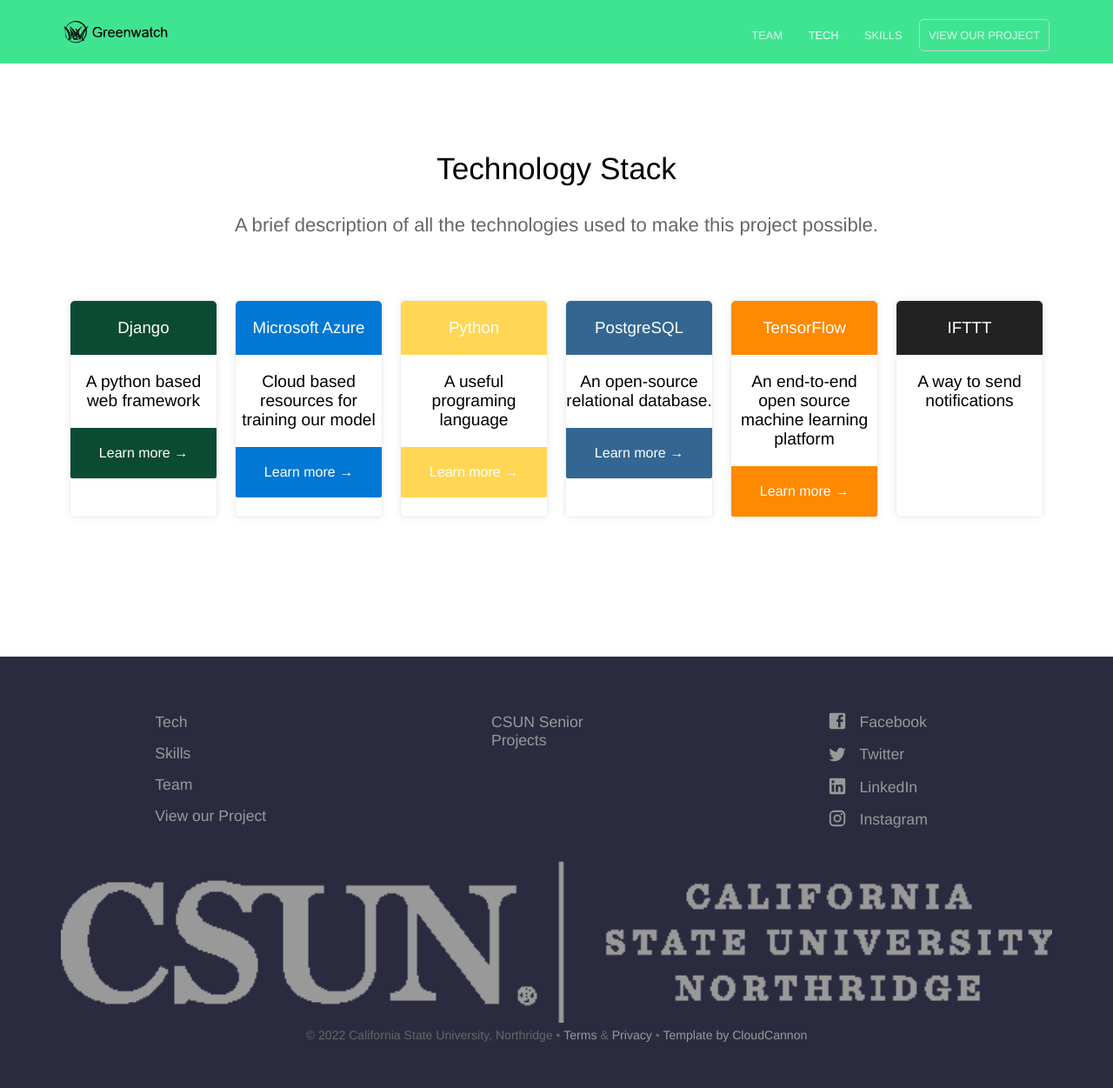
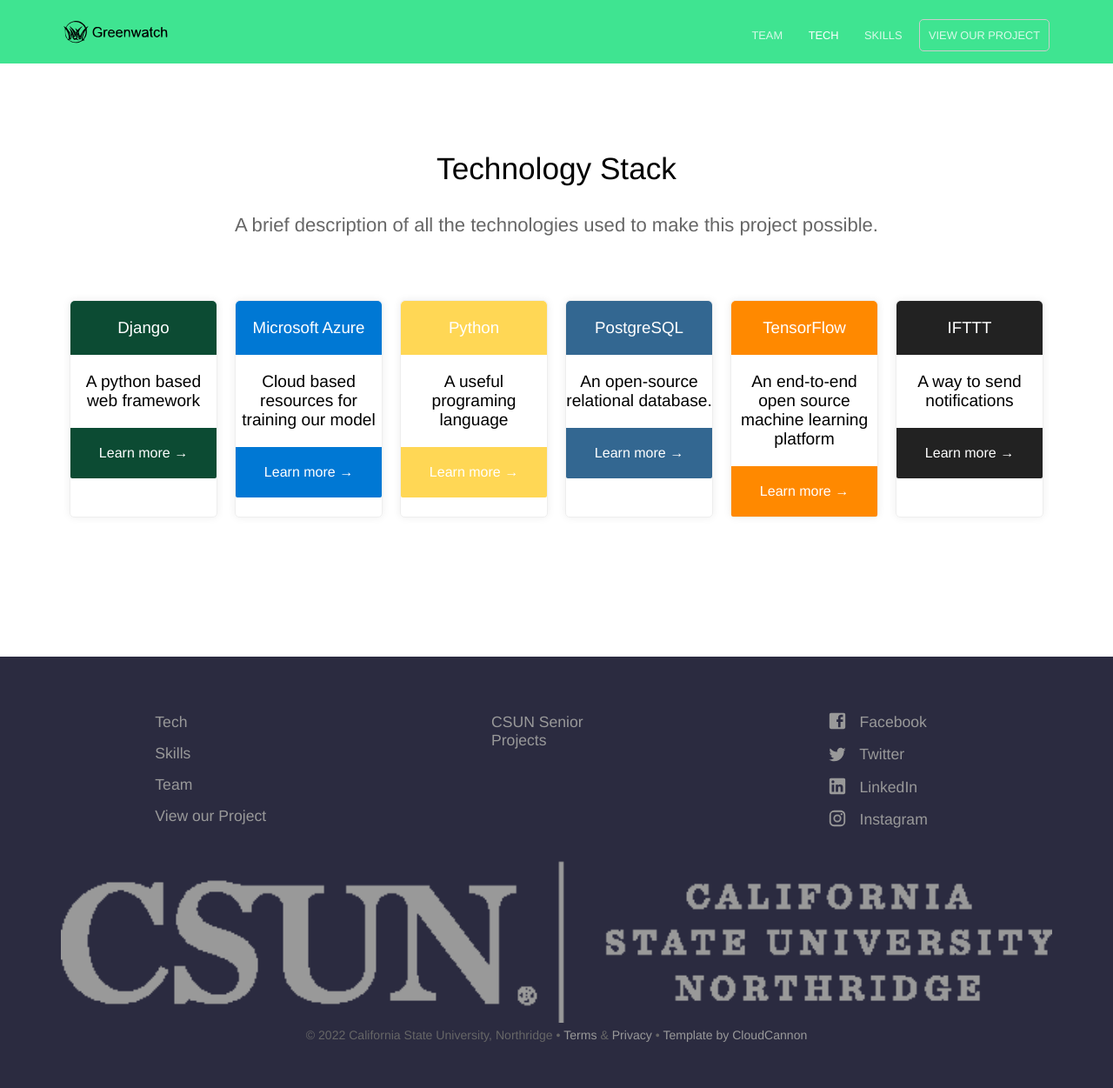
Before and after one commit to COMP490-Greenwatch-Org/greenwatch-team-website, a Jekyll site: the page built from pricing.html, in a window 1280 px wide. Shown: the whole page at 87% size. Built offline with Jekyll 4.4.1, drawn with Linux system fonts in a browser that asks for light colours.

Commit message:
Update pricing.html

```diff
--- a/pricing.html
+++ b/pricing.html
@@ -48,6 +48,9 @@
     features:
       - text: A way to send notifications
         highlight: true
+    call_to_action:
+      link: https://www.tensorflow.org/
+      text: Learn more
 ---
 <div class="plans">
 	{% for plan in page.pricing_table %}
```
